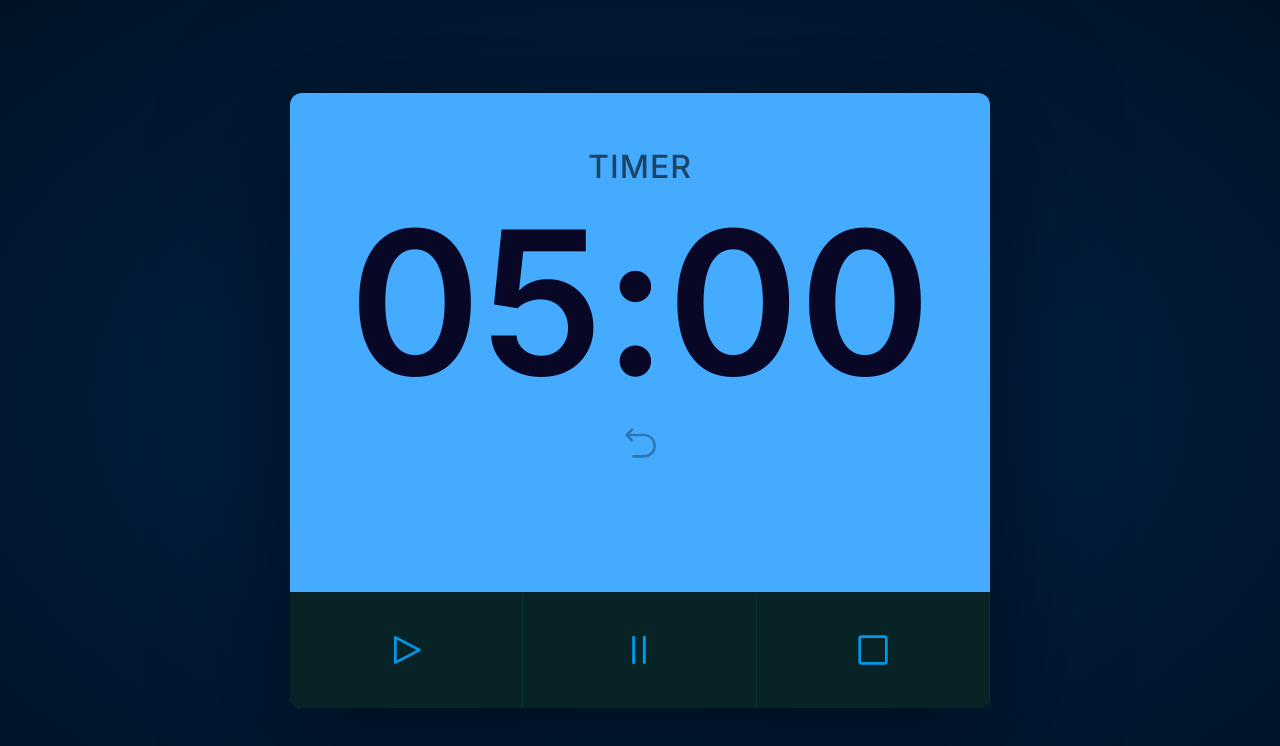
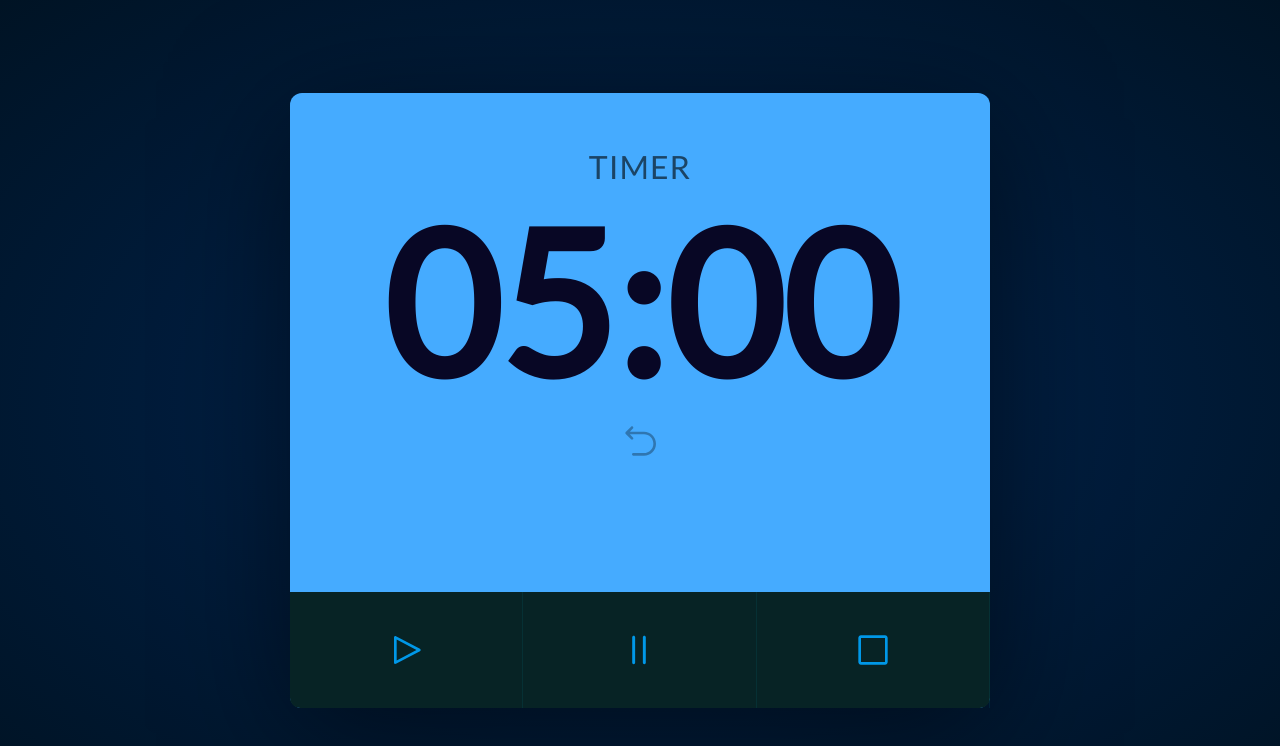
Before and after one commit to snoxlax/Timer-app, a React (Vite) app: page / in a window 1280 px wide. Shown: the top 746 px of the page. Built offline with nearby package versions, Linux system fonts and the light colour scheme.

Commit message:
Fixed font

```diff
--- a/src/Card.jsx
+++ b/src/Card.jsx
@@ -50,7 +50,7 @@
         <div className={`card ${""}`}>
             <Title />
             <Count>
-                {`0${minutes}`}<p>:</p>{seconds > 9 ? `${seconds}` : `0${seconds}`}
+                {`0${minutes}:`}{seconds > 9 ? `${seconds}` : `0${seconds}`}
             </Count>
 
             <ResetButton onClick={handleStop} />
--- a/src/index.css
+++ b/src/index.css
@@ -1,4 +1,5 @@
 @import url("https://fonts.googleapis.com/css2?family=Inter:wght@300;400;500;600;700;800;900&display=swap");
+@import url('https://fonts.googleapis.com/css2?family=Lato&display=swap');
 
 * {
     margin: 0;
@@ -11,7 +12,7 @@
 }
 
 body {
-    font-family: Inter, sans-serif;
+    font-family: Lato, sans-serif;
     height: 100vh;
     background-image: radial-gradient(ellipse, #002553, #001324);
 }
@@ -68,10 +69,7 @@
     color: #080725;
     font-size: 200px;
     font-weight: 600;
-    overflow: hidden;
-    display: flex;
-    flex-direction: row;
-    justify-content: center;
+    text-align: center;
 }
 
 .reset-btn {
```
